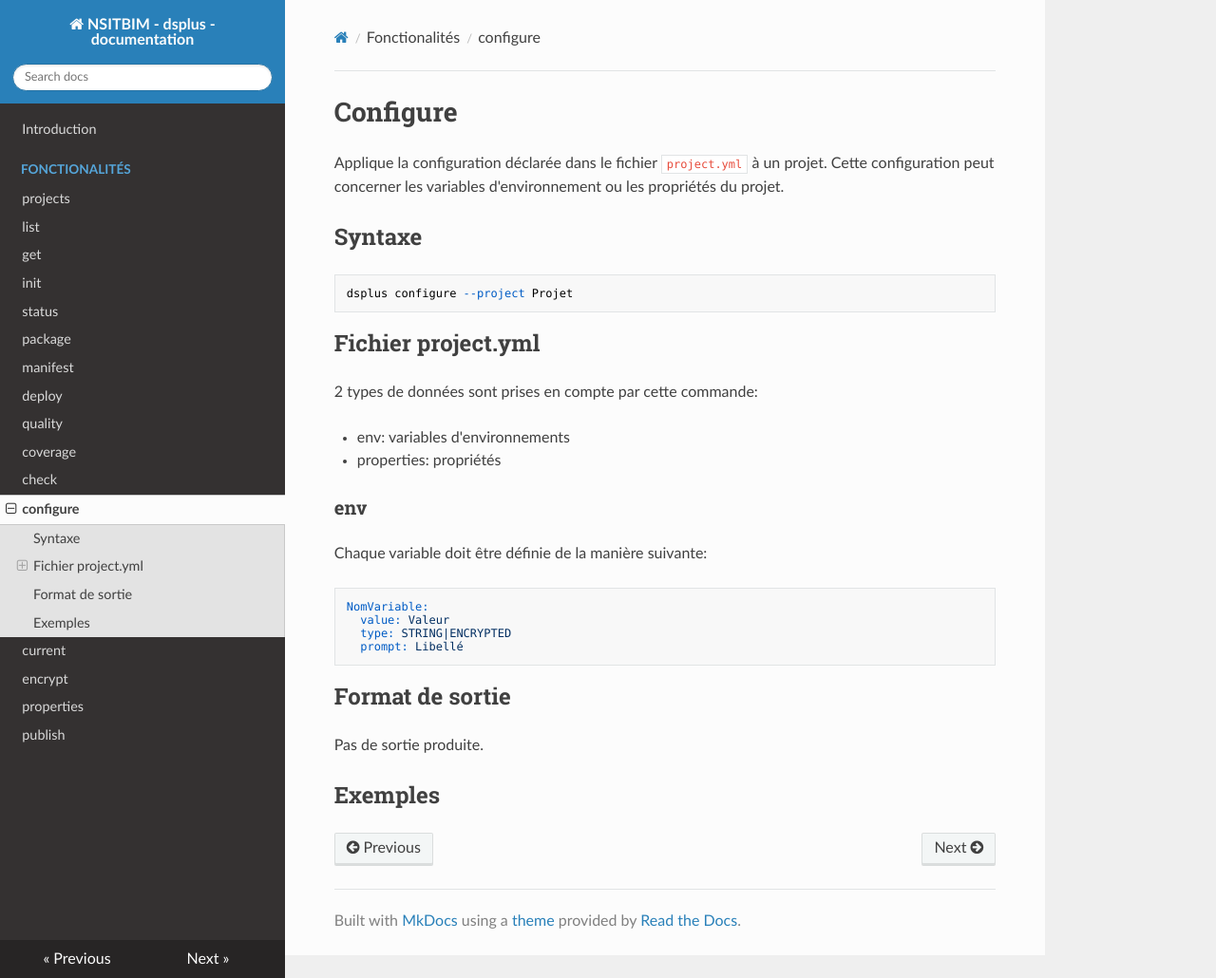
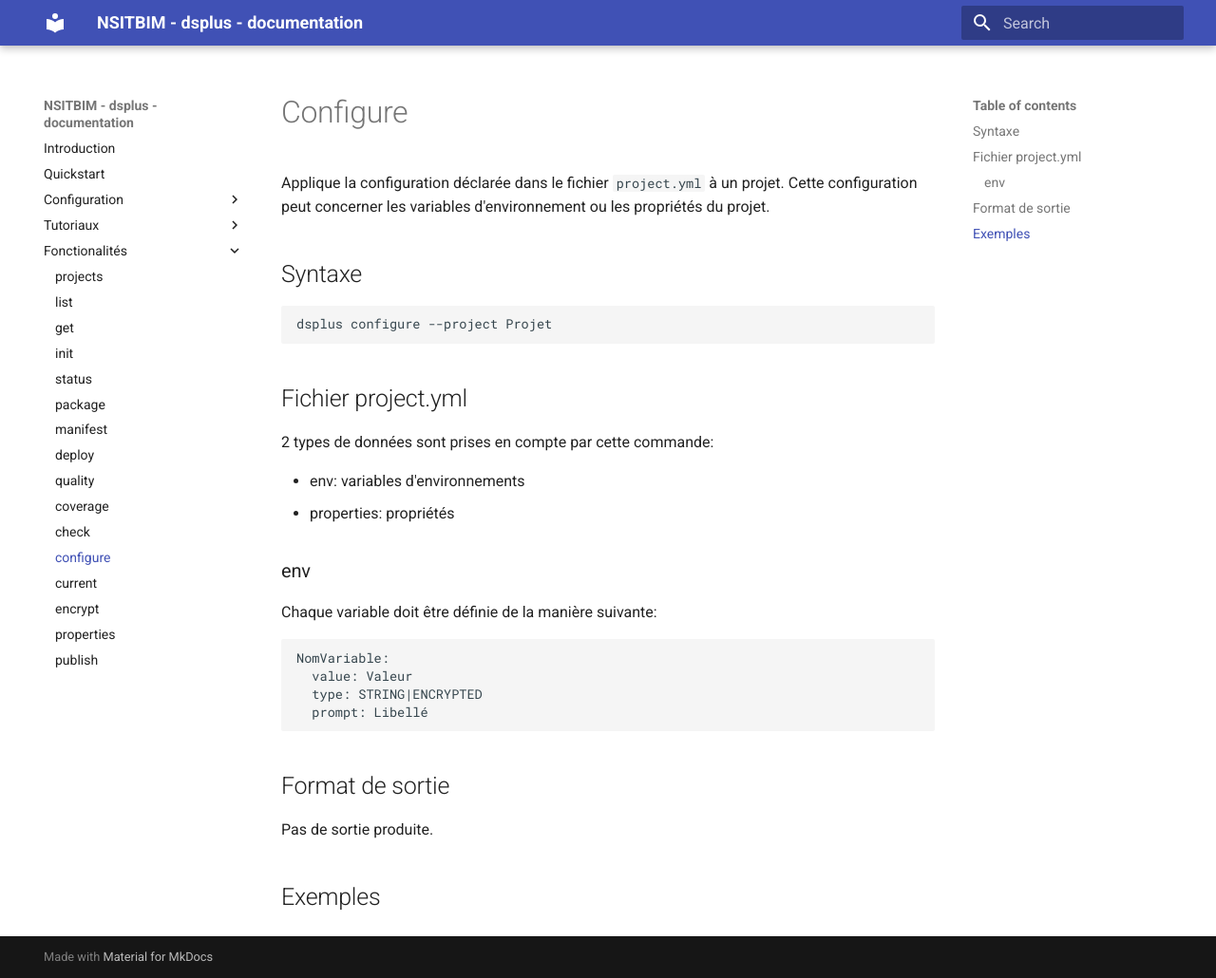
Before and after one commit to NSIT-BIM/dsplus-documentation, an MkDocs documentation site: the page built from docs/features/configure.md, in a window 1280 px wide and 1030 px high. Shown: the whole window at 95% size. Built offline with MkDocs 1.6.1 and Material for MkDocs 9.7.7, drawn with Linux system fonts in a browser that asks for light colours; nearby versions of some CDN libraries; part of the change alters nothing that is shown.

```diff
--- a/mkdocs.yml
+++ b/mkdocs.yml
@@ -3,6 +3,16 @@ site_url: https://nsitbim.gitlab.io/satellites/dsplus/documentation
 site_dir: public
 nav:
     - Introduction: index.md
+    - Quickstart: quickstart.md
+    - Configuration:
+        - config/confFile.md
+        - config/env.md
+        - config/git.md
+    - Tutoriaux:
+        - tutos/designerIntegration.md
+        - tutos/automatePlugins.md
+        - tutos/openQualityReport.md
+        - tutos/versionTracking.md
     - Fonctionalités:
         - features/projects.md
         - features/list.md
@@ -22,6 +32,8 @@ nav:
         - features/publish.md
 
 
-theme: readthedocs
+theme: material
 markdown_extensions:
   - admonition
+  - attr_list
+  - md_in_html
--- a/requirements.txt
+++ b/requirements.txt
@@ -1 +1,2 @@
 mkdocs>=1.3.0
+mkdocs-material>=8.2.11
```
